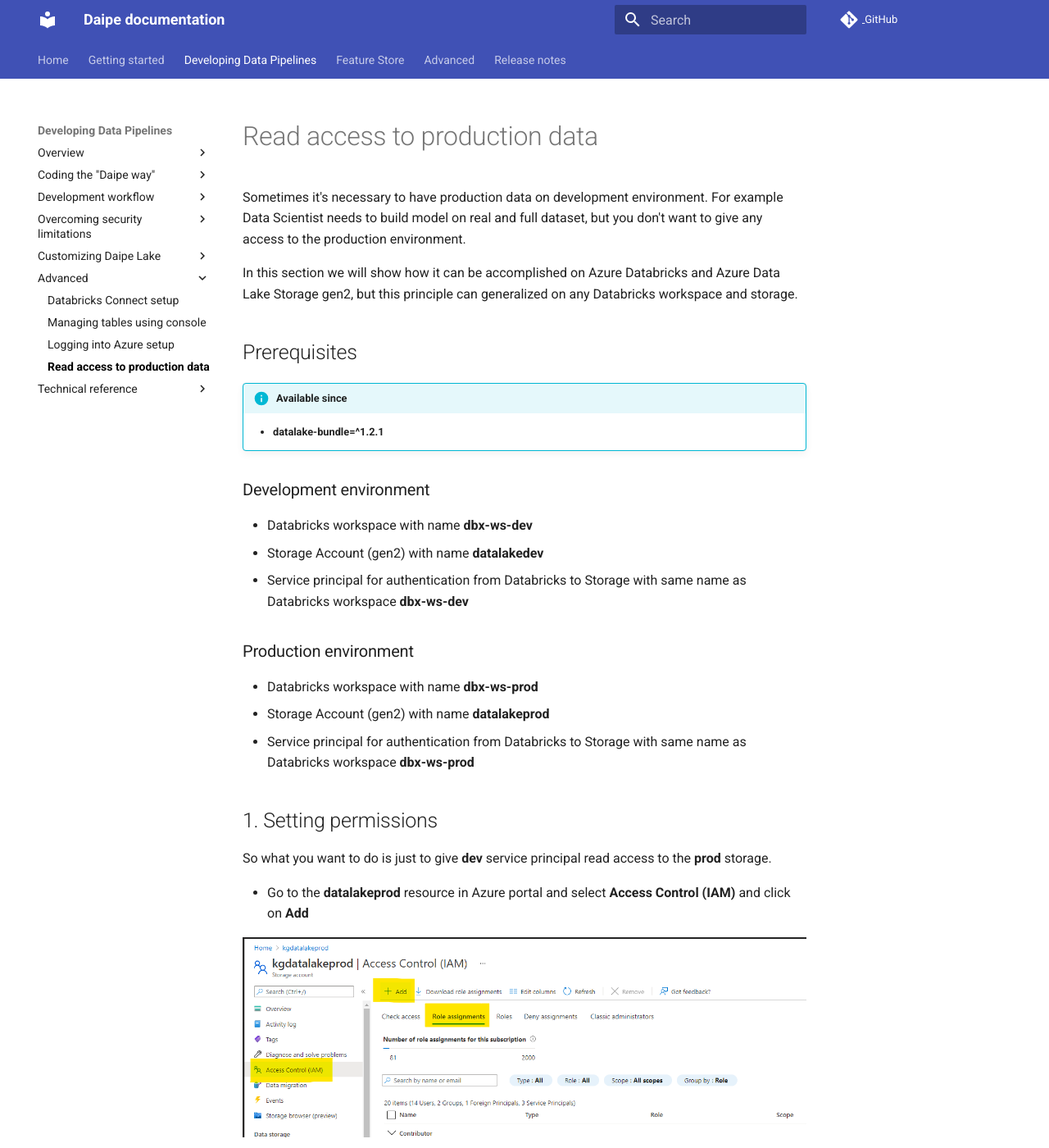
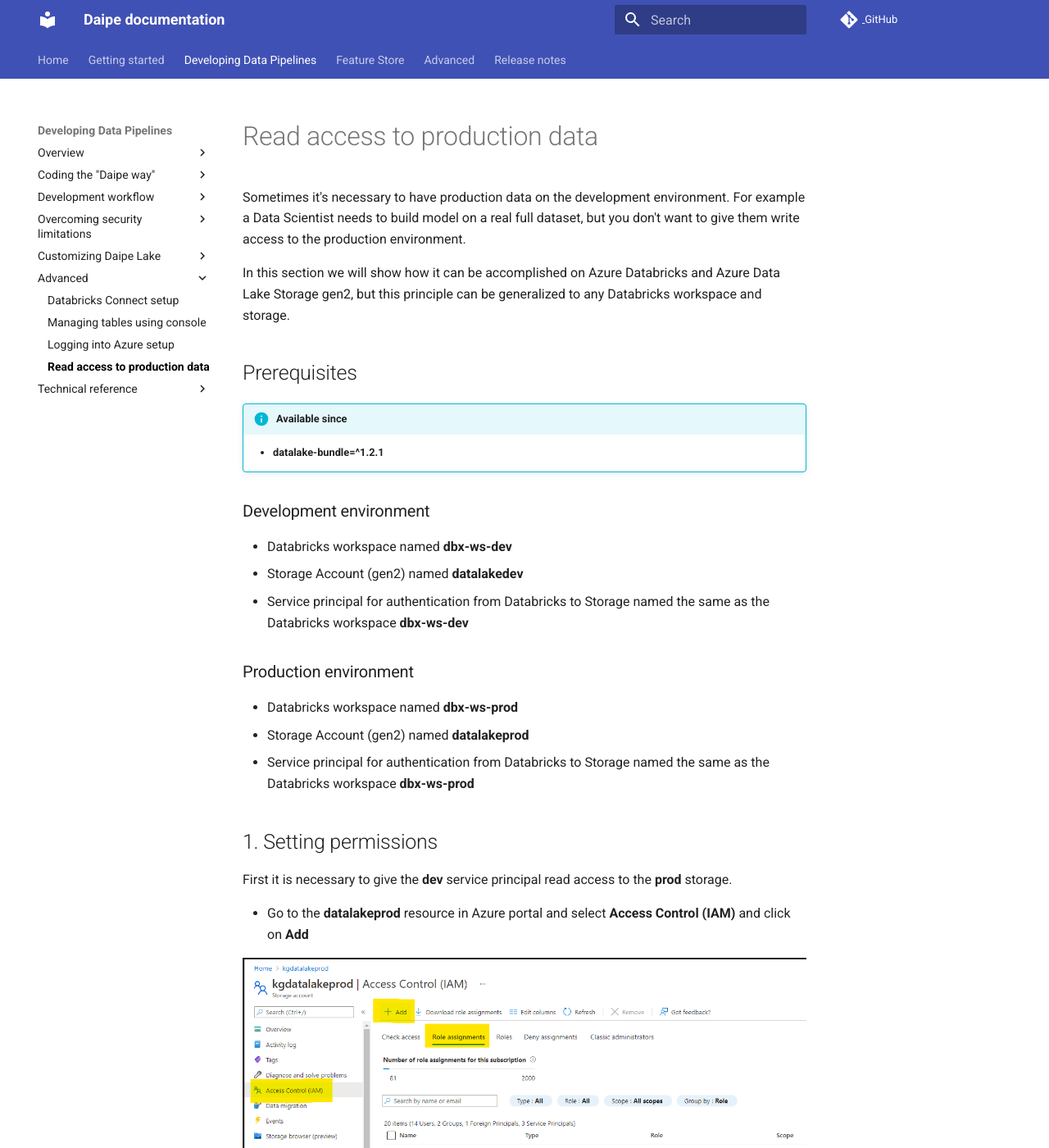
Before and after one commit to daipe-ai/platform-docs, an MkDocs documentation site: the page built from docs/read-access-prod.md, in a window 1280 px wide and 1400 px high. Shown: the whole window at 82% size. Built offline with MkDocs 1.6.1 and Material for MkDocs 9.7.7, drawn with Linux system fonts in a browser that asks for light colours; comment, search, counter and statistics services are not loaded; some of the changed text lies outside the part shown.

Commit message:
Reword some phrases

````diff
--- a/docs/read-access-prod.md
+++ b/docs/read-access-prod.md
@@ -1,11 +1,11 @@
 # Read access to production data
 
-Sometimes it's necessary to have production data on development environment.
-For example Data Scientist needs to build model on real and full dataset, but you
-don't want to give any access to the production environment.
+Sometimes it's necessary to have production data on the development environment.
+For example a Data Scientist needs to build model on a real full dataset, but you
+don't want to give them write access to the production environment.
 
 In this section we will show how it can be accomplished on Azure Databricks and
-Azure Data Lake Storage gen2, but this principle can generalized on any Databricks
+Azure Data Lake Storage gen2, but this principle can be generalized to any Databricks
 workspace and storage.
 
 ## Prerequisites
@@ -15,21 +15,21 @@
 
 ### Development environment
 
-- Databricks workspace with name **dbx-ws-dev**
-- Storage Account (gen2) with name **datalakedev**
-- Service principal for authentication from Databricks to Storage with same name
-  as Databricks workspace **dbx-ws-dev**
+- Databricks workspace named **dbx-ws-dev**
+- Storage Account (gen2) named **datalakedev**
+- Service principal for authentication from Databricks to Storage named the same
+  as the Databricks workspace **dbx-ws-dev**
 
 ### Production environment
 
-- Databricks workspace with name **dbx-ws-prod**
-- Storage Account (gen2) with name **datalakeprod**
-- Service principal for authentication from Databricks to Storage with same name
-  as Databricks workspace **dbx-ws-prod**
+- Databricks workspace named **dbx-ws-prod**
+- Storage Account (gen2) named **datalakeprod**
+- Service principal for authentication from Databricks to Storage named the same
+  as the Databricks workspace **dbx-ws-prod**
 
 ## 1. Setting permissions
 
-So what you want to do is just to give **dev** service principal read access
+First it is necessary to give the **dev** service principal read access
 to the **prod** storage.
 
 - Go to the **datalakeprod** resource in Azure portal and select **Access Control (IAM)**
@@ -52,7 +52,7 @@
 
 ## 2. Setting spark configuration
 
-Now we need to tell spark in our **dev** workspace what is our production
+Now we need to tell spark in the **dev** workspace what is our production
 storage and how to authenticate to it.
 
 - Go to **dbx-ws-dev** Databricks workspace
@@ -67,27 +67,27 @@
 fs.azure.account.oauth2.client.secret.datalakeprod.dfs.core.windows.net <client_secret>
 ```
 
-- Replace **datalakeprod** with name of your **prod** storage account name
-- Replace `<tenant_id>` with id of your AAD tenant
-- Replace `<client_id>`with application id of your Databricks **dev** principal **dbx-ws-dev**
-- Replace `<client_secret>`with application secret of your Databricks **dev** principal **dbx-ws-dev**
+- Replace **datalakeprod** with the name of your **prod** storage account name
+- Replace `<tenant_id>` with the id of your AAD tenant
+- Replace `<client_id>`with the application id of your Databricks **dev** principal **dbx-ws-dev**
+- Replace `<client_secret>`with the application secret of your Databricks **dev** principal **dbx-ws-dev**
 
-Created cluster now should be able to read from production storage.
+The created cluster should now be able to read from production storage.
 
 ## 3. Create tables in hive metastore
 
 We need to create production tables in development Databricks hive metastore in order
-to call read table. This is manual one time operation.
+to call `read_table`. This is a manual one time operation.
 
-It's considered as a best practice to separate environment at database level.
+It's considered a best practice to separate environment at the database level.
 
-- So we create e.g. bronze production database
+- So we create e.g. a bronze production database
 
 ```sql
 CREATE DATABASE IF NOT EXISTS prod_bronze
 ```
 
-- Then we create production table that points on production storage
+- Then we create a production table that points to the production storage
 
 ```sql
 CREATE TABLE IF NOT EXISTS prod_bronze.some_table
@@ -97,9 +97,9 @@
 
 ## 4. Configure daipe datalake-bundle
 
-The last step is to configure daipe to read from production storage.
+The last step is to configure Daipe to read from the production storage.
 
-- Go to `src/_config/config.yaml` and add tables section to parameters
+- Go to `src/_config/config.yaml` and add a `tables` section to parameters
 - In this section you can override the database that will be read from
 - This can be done for each table separately
 
@@ -111,7 +111,7 @@
         db_name: "prod_bronze"
 ```
 
-- You can now read the table using daipe decorator function as you are used to
+- You can now read the table using the Daipe decorator function like you are used to
 
 ```python
 # will result in spark.read.table("prod_bronze.some_table")
@@ -120,8 +120,13 @@
     return df
 ```
 
-- If you try to write same table you have configured to read from production it
-  should fail with permission error
+- If you try to write the same table you have configured to read from production it
+  will fail with a permission error
+
+!!! warning "Permissions"
+
+    Make sure you have a correct permissions set, `datalake-bundle` is not responsible
+    for that in any way.
 
 ```python
 # will result in 403 permission error
@@ -130,7 +135,3 @@
 def write_some_table(df: DataFrame):
     return df
 ```
-
-!!! warning
-   Make sure you have correct permissions set, datalake-bundle does not respond
-   for that in any way.
````
